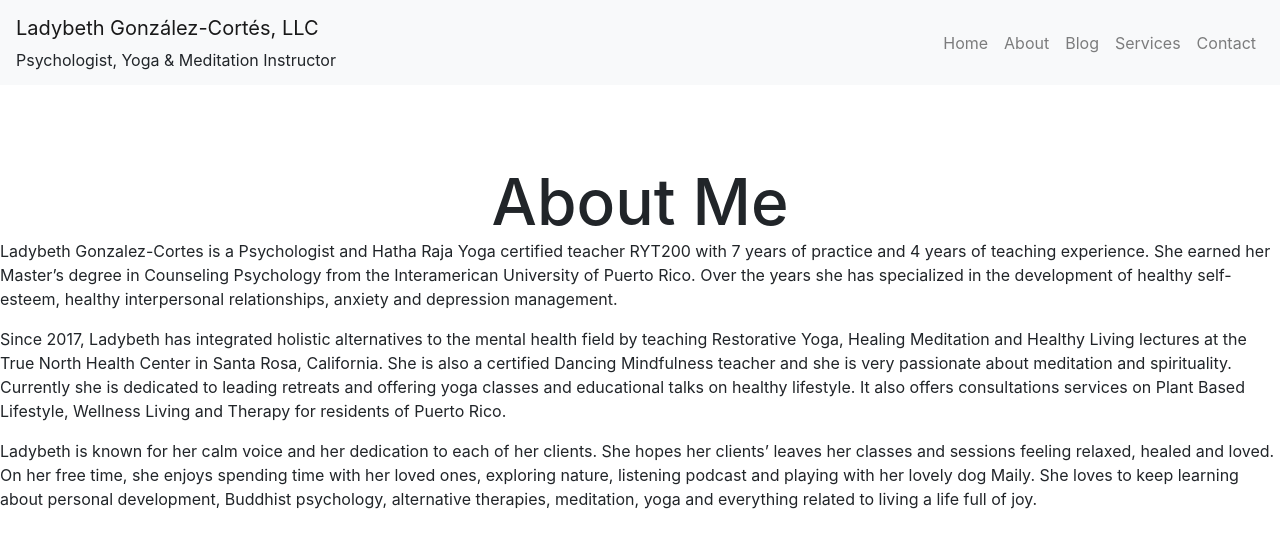
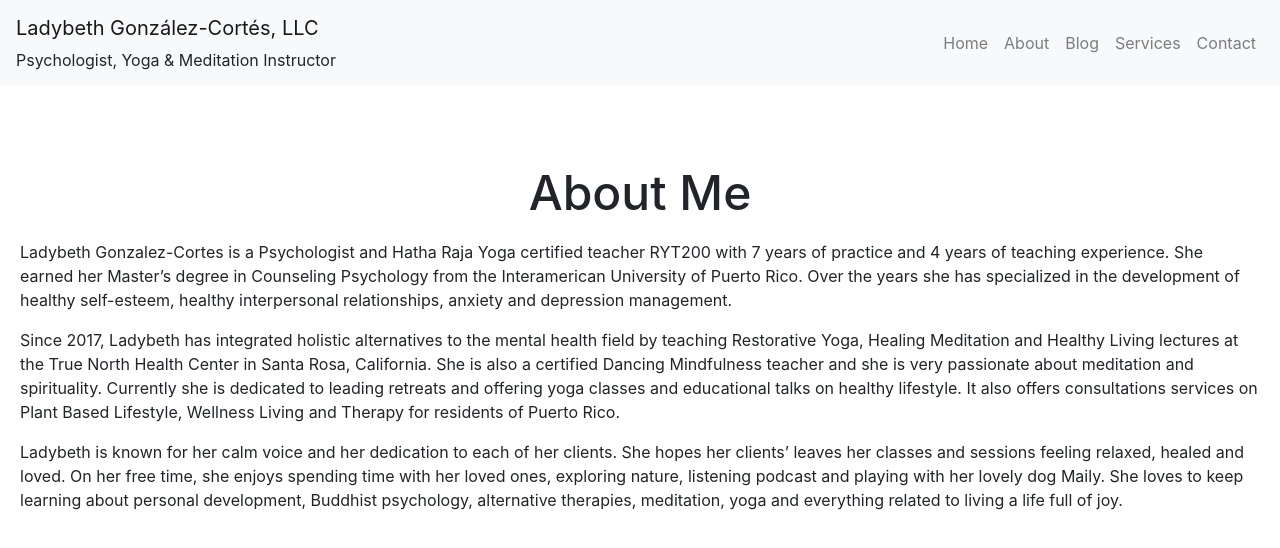
Before and after one commit to Redrogue12/ladybethgc, a Next.js app: page /about in a window 1280 px wide. Shown: the top 548 px of the page. Built offline with nearby package versions, Linux system fonts and the light colour scheme.

Commit message:
adjust font sizes + padding

```diff
--- a/styles/Home.module.css
+++ b/styles/Home.module.css
@@ -7,10 +7,13 @@
   align-items: center;
 }
 
-.mainContainer { width: 100%; }
+.mainContainer {
+  width: 100%;
+  height: 100%;
+}
 
 .main {
-  padding: 5rem 0;
+  padding: 5rem 20px;
   flex: 1;
   display: flex;
   flex-direction: column;
@@ -55,8 +58,9 @@
 
 .title {
   margin: 0;
+  margin-bottom: 20px;
   line-height: 1.15;
-  font-size: 4rem;
+  font-size: 3rem;
 }
 
 .title,
@@ -127,6 +131,6 @@
     flex-direction: column;
   }
   .title {
-    font-size: 3rem;
+    font-size: 2.5rem;
   }
 }
```
